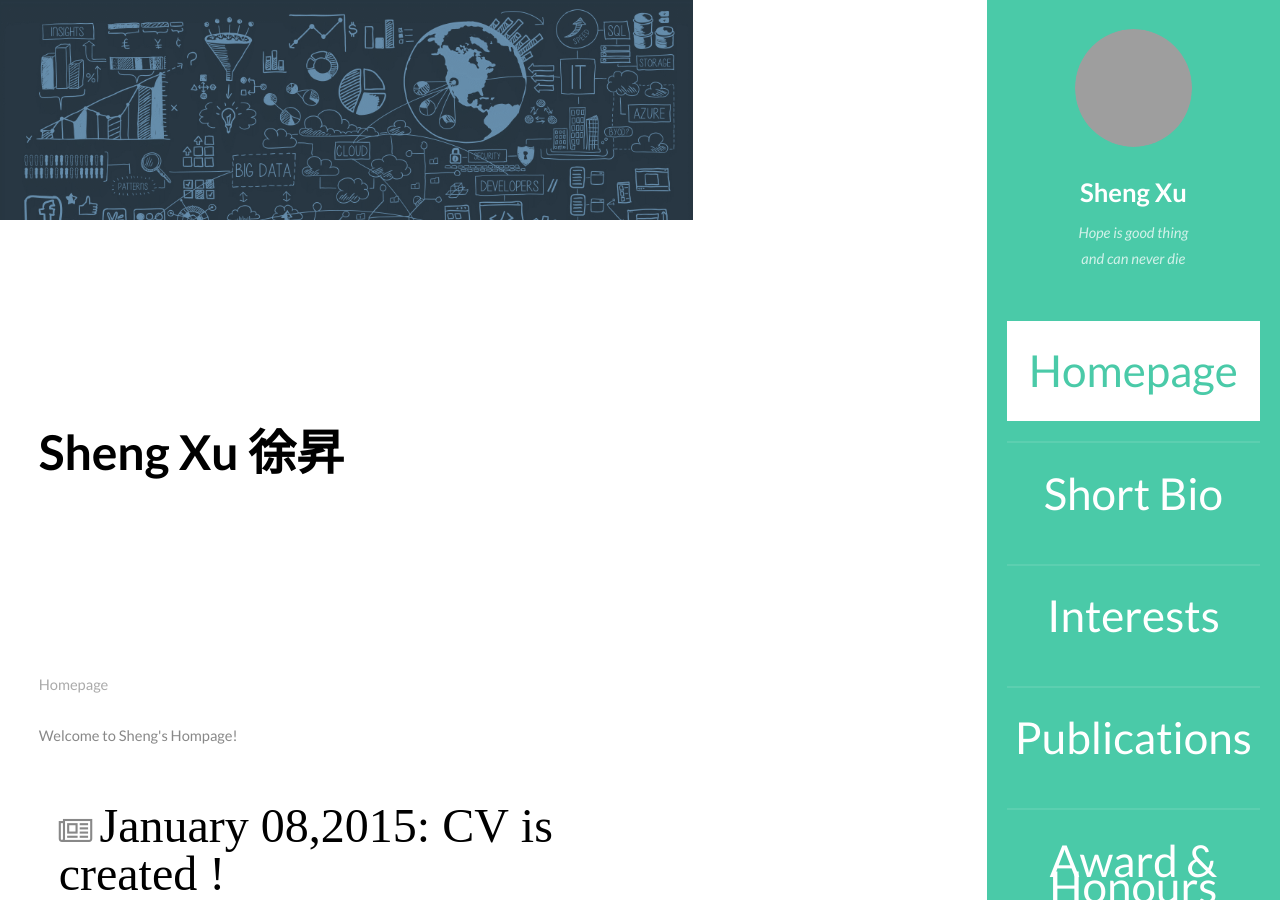
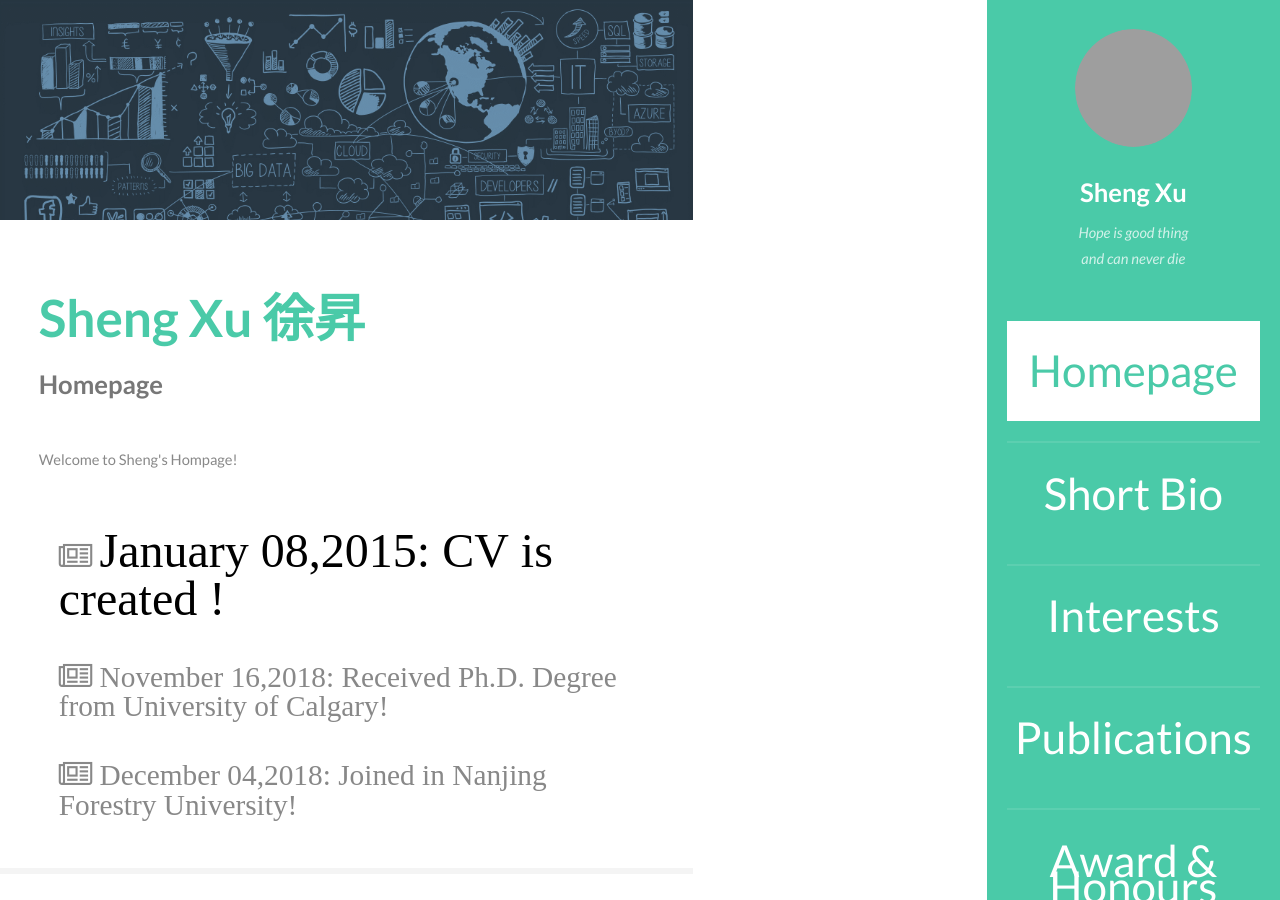
Before and after one commit to lostagex/shengxu, a Jekyll site: the page built from index.html, in a window 1280 px wide and 900 px high. Built offline with Jekyll 4.4.1, drawn with Linux system fonts in a browser that asks for light colours; grey boxes are pictures that could not be loaded.

Commit message:
Update index.html

```diff
--- a/index.html
+++ b/index.html
@@ -1,10 +1,6 @@
 ---
 layout: default
 ---
-<!-- Two
-<font size="3" color="red">This is some text!</font>
-<font size="2" color="blue">This is some text!</font>
-<font face="verdana" color="green">This is some text!</font>-->
 
 <!-- Wrapper -->
 	<div id="wrapper">
@@ -15,7 +11,7 @@ layout: default
 			<section id="one">
 				<div class="container">
 					<header class="major">
-						<font size="30" color="black"><h2><font size="30" color="black">Sheng Xu 徐昇</font></h2></font>
+						<h2>Sheng Xu 徐昇</h2>
 							<p>Homepage</p>
 					</header>
 						<p>Welcome to Sheng's Hompage!</p>
```
